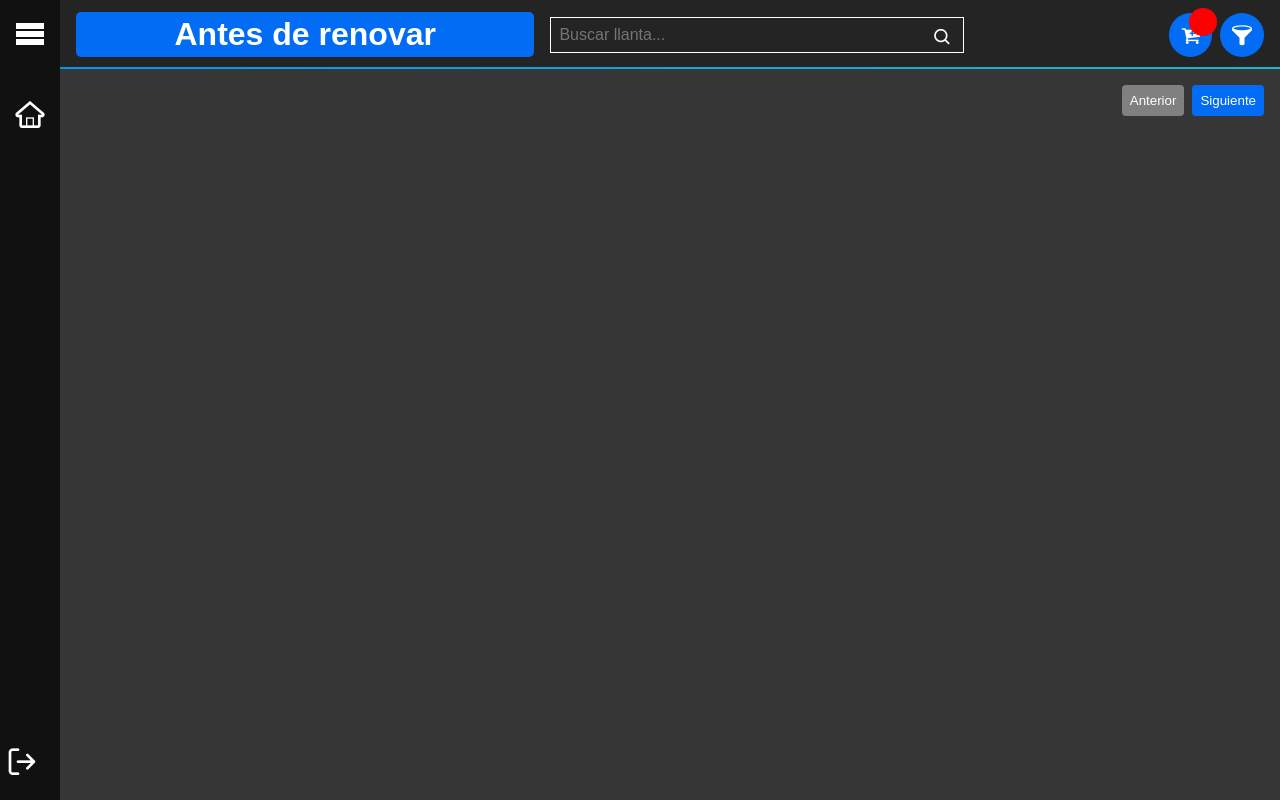
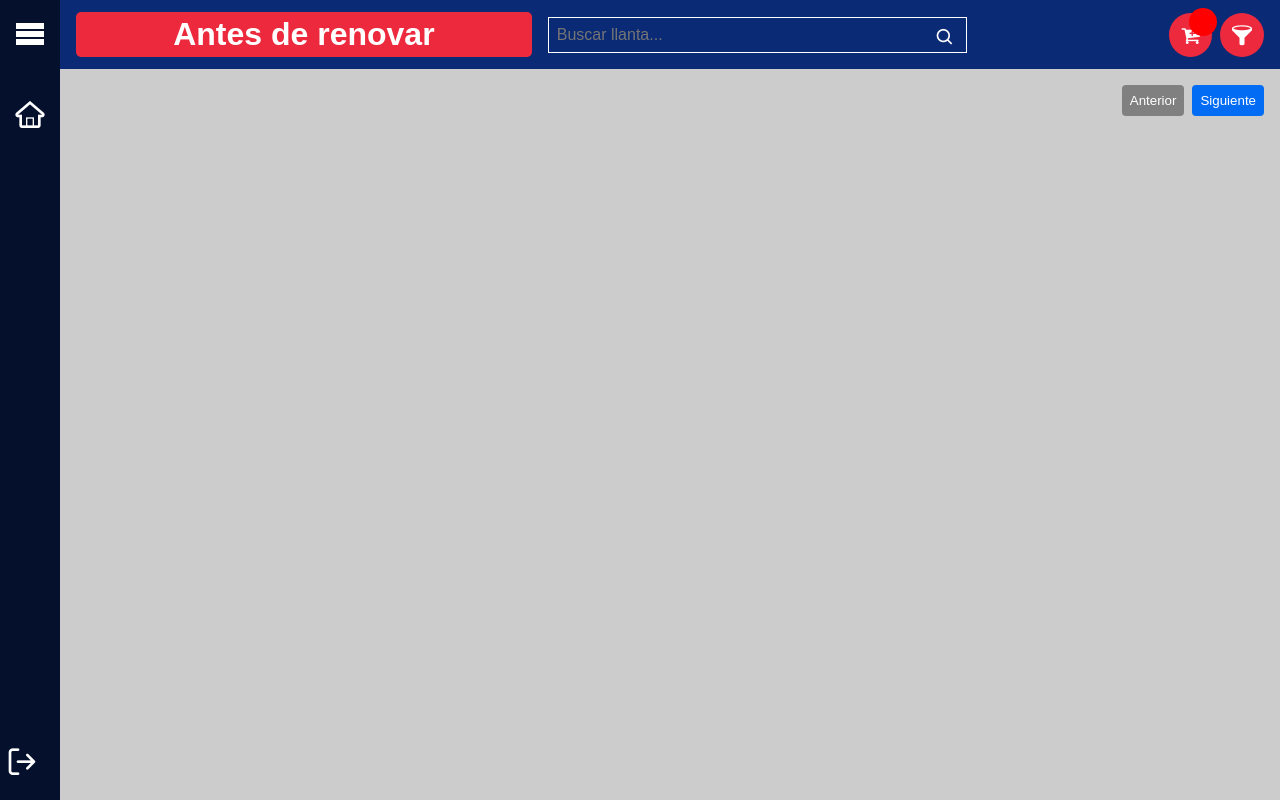
Before and after one commit to eliasg24/galgoweb, a Django app: template templates/antesRenovar.html in a window 1280 px wide. Run offline with Django 3.2, Linux system fonts and the light colour scheme; the template is opened without the code that fills it, so the values that code supplies are empty; some web fonts are replaced.

Commit message:
Update base.css

```diff
--- a/static/css/base.css
+++ b/static/css/base.css
@@ -1,43 +1,44 @@
 /* New colors */
 
 :root {
-  --colorv00: #363636;
-  --colorv01: #242424;
-  --colorv02: #fff;
+
+  --colorv00: #cccccc;
+  --colorv01: #0a2a75;
+  --colorv02: #333;
   --colorv03: #606060;
-  --colorv04: #026cf5;
+  --colorv04: #ed2a3d;
   --colorv05: #dbc002;
-  --colorv06: #8a2be2;
+  --colorv06: #2c72ff;
   --colorv07: #f0412c;
   --colorv08: #009345;
-  --colorv09: #ff1493;
-  --colorv10: #23252b;
-  --colorv11: #2f5161;
-  --colorv12: #213944;
+  --colorv09: #ed2a3d;
+  --colorv10: #fff;
+  --colorv11: #4973f2;
+  --colorv12: #0a2a75;
   --colorv13: #f47521;
-  --colorv14: #00e5f3;
-  --colorv15: #222;
-  --colorv16: #000;
+  --colorv14: #2254eb;
+  --colorv15: #fff;
+  --colorv16: #929292;
   --colorv17: #808080;
   --colorv18: transparent;
   --colorv19: #eee;
   --colorv20: #ccc;
   --colorv21: #9b9b9b;
   --colorv22: #ff0000;
-  --colorv23: #dcdcdc;
+  --colorv23: #353535;
   --colorv24: #90ee90;
-  --colorv25: #171717;
-  --colorv26: #111;
-  --colorv27: #202020;
+  --colorv25: #fff;
+  --colorv26: #05112c;
+  --colorv27: #fff;
   --colorv28: #21664d;
   --colorv29: #00558f;
-  --colorv30: #1f1f1f;
+  --colorv30: #cccccc;
   --colorv31: rgb(255, 255, 255, 0.7);
-  --colorv32: #4d4d4d;
+  --colorv32: #0a2a75;
   --colorv33: #0071bc;
   --colorv34: #ddd;
   --colorv35: #9147ff;
-  --colorv36: rgb(255, 255, 255, 0.25);
+  --colorv36 :rgb(255, 255, 255, 0.25);
   --colorv37: #333;
   --colorv38: #646464;
   --colorv39: #353535;
@@ -46,11 +47,11 @@
   --colorv42: #4caf50;
   --colorv43: #555;
   --colorv44: #f1f1f1;
-  --colorv45: #242424;
-  --colorv46: #fff;
-  --colorv47: #213944;
-  --colorv48: #606060;
-  --font-family: "Poppins", Arial, Helvetica, sans-serif;
+  --colorv45: #fff;
+  --colorv46: #707070;
+  --colorv47: #bdd1ff;
+  --colorv48: #fff;
+  --font-family: 'Poppins', Arial, Helvetica, sans-serif;
   --font-size: 16px;
   --font-size-button: 1.25rem;
 }
@@ -181,46 +182,18 @@ h6 {
 .head-cont {
   align-items: center;
   background-color: var(--colorv01);
+  color: var(--colorv10);
   display: flex;
   flex-flow: row wrap;
   justify-content: center;
   padding: 0.5rem 1rem;
   text-align: center;
-  position: relative;
-}
-
-.head-cont::after {
-  content: "";
-  position: absolute;
-  width: 100%;
-  height: 2px;
-  background: linear-gradient(
-    135deg,
-    rgba(0, 151, 240, 1) 0%,
-    rgba(18, 188, 200, 1) 100%
-  );
-  left: 0;
-  bottom: 0;
 }
 
 @media screen and (min-width: 1024px) {
   .head-cont {
     justify-content: space-between;
   }
-}
-
-*::-webkit-scrollbar {
-  width: 4px;
-}
-
-*::-webkit-scrollbar-thumb {
-  border-radius: 5px;
-  background-color: var(--colorv17);
-}
-
-*::-webkit-scrollbar-track {
-  border-radius: 5px;
-  background-color: #292929;
 }
 
 /* End header */
@@ -298,44 +270,15 @@ h6 {
   pointer-events: none;
 }
 
-input,
-select {
-  /* border-radius: 0.5rem; */
-  background: transparent;
-  border: none;
-  border: 2px solid lightgray;
+.drop-input {
+  background: var(--colorv18);
+  border: thin solid var(--colorv02);
   color: var(--colorv02);
-  cursor: pointer;
   font-family: inherit;
-  font-size: 1rem;
-  font-weight: 500;
   outline: none;
   padding: 0.5rem;
-  transition: all 0.3s ease;
-  /* width: auto; */
+  padding-right: 1rem;
   width: 100%;
-}
-
-input[type="radio"],
-input[type="checkbox"] {
-  width: auto;
-}
-
-select option {
-  color: #000;
-}
-
-.form__field {
-  font-family: inherit;
-  width: 100%;
-  border: 0;
-  border-bottom: 2px solid var(--colorv21);
-  outline: 0;
-  font-size: 1.3rem;
-  color: var(--colorv02);
-  padding: 7px 0;
-  background: var(--colorv18);
-  transition: border-color 0.2s;
 }
 
 .search-item {
```
Also changed, not shown: other parts of static/css/base.css (+25 -12 lines).
